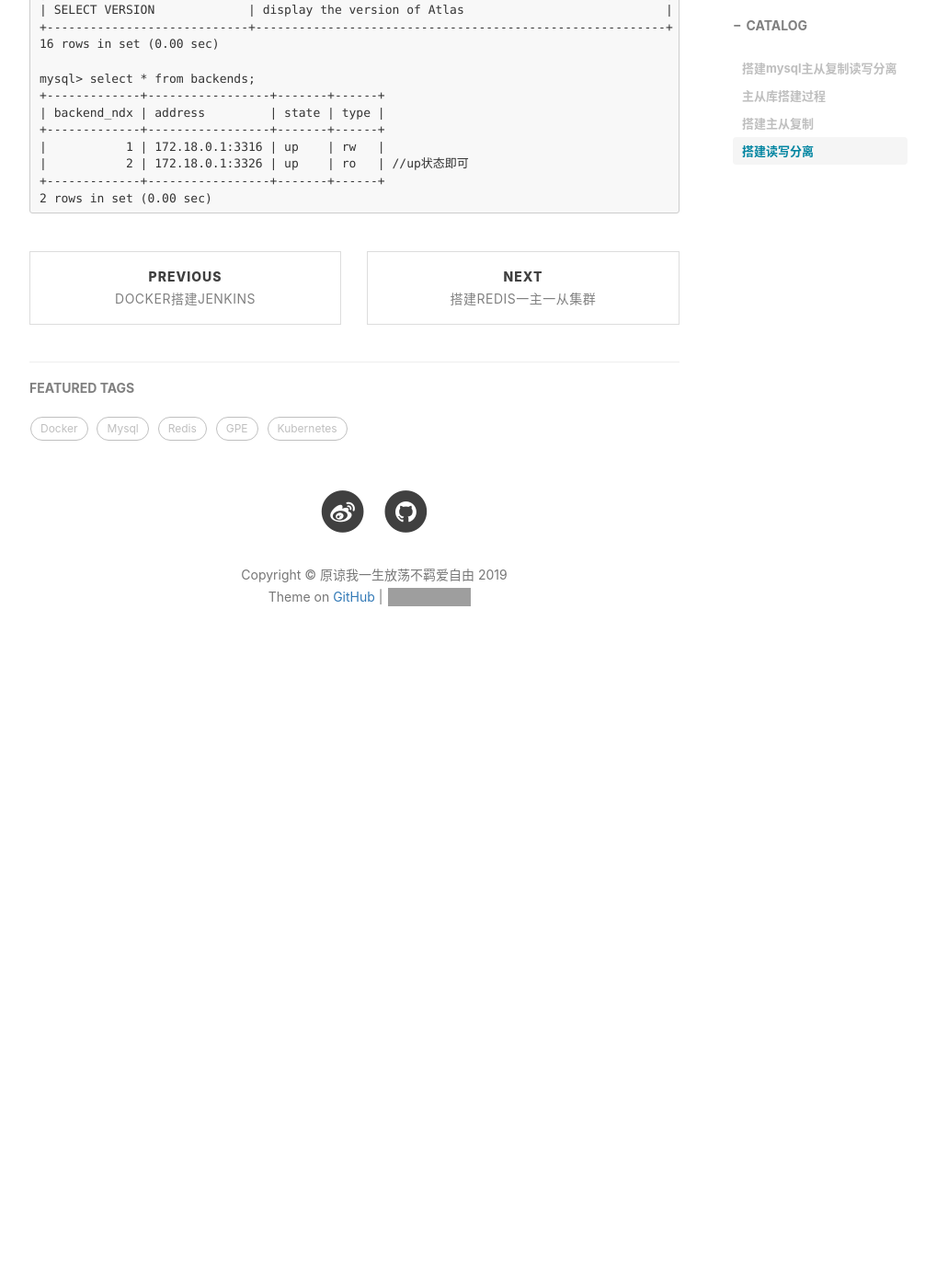
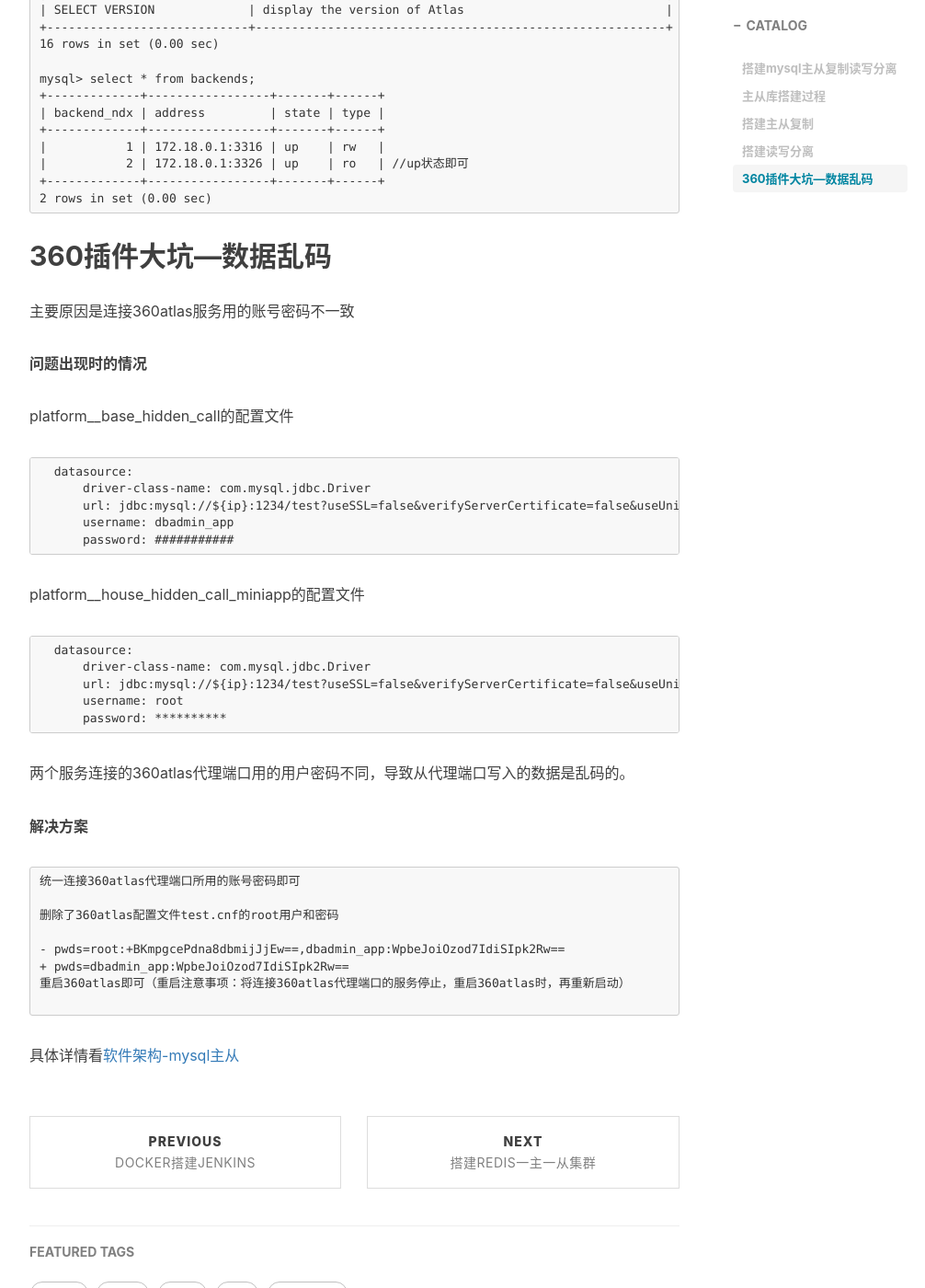
Before and after one commit to cyfkobe/github-cyf.github.io, a Jekyll site: the page built from _posts/2019-05-01-搭建mysql主从复制读写分离.md, in a window 1280 px wide and 1400 px high, scrolled down 3817 px. Shown: the whole window at 92% size, without its empty margins (233-1239 px from the left). Built offline with Jekyll 4.4.1, drawn with Linux system fonts in a browser that asks for light colours; nearby versions of some CDN libraries; comment, search, counter and statistics services are not loaded; before the commit the page ends 4570 px from its top, so only the background shows below that; grey boxes are pictures that could not be loaded.

Commit message:
360插件乱码问题

````diff
--- a/_posts/2019-05-01-搭建mysql主从复制读写分离.md
+++ b/_posts/2019-05-01-搭建mysql主从复制读写分离.md
@@ -176,3 +176,42 @@ mysql> select * from backends;
 +-------------+-----------------+-------+------+
 2 rows in set (0.00 sec)
 ```
+## 360插件大坑---数据乱码
+主要原因是连接360atlas服务用的账号密码不一致
+
+**问题出现时的情况**
+
+platform__base_hidden_call的配置文件
+
+```
+  datasource:
+      driver-class-name: com.mysql.jdbc.Driver
+      url: jdbc:mysql://${ip}:1234/test?useSSL=false&verifyServerCertificate=false&useUnicode=true&characterEncoding=UTF8
+      username: dbadmin_app
+      password: ###########
+```
+
+platform__house_hidden_call_miniapp的配置文件
+
+```
+  datasource:
+      driver-class-name: com.mysql.jdbc.Driver
+      url: jdbc:mysql://${ip}:1234/test?useSSL=false&verifyServerCertificate=false&useUnicode=true&characterEncoding=UTF8
+      username: root
+      password: **********
+```
+两个服务连接的360atlas代理端口用的用户密码不同，导致从代理端口写入的数据是乱码的。
+
+**解决方案**
+
+```
+统一连接360atlas代理端口所用的账号密码即可
+
+删除了360atlas配置文件test.cnf的root用户和密码
+
+- pwds=root:+BKmpgcePdna8dbmijJjEw==,dbadmin_app:WpbeJoiOzod7IdiSIpk2Rw==
++ pwds=dbadmin_app:WpbeJoiOzod7IdiSIpk2Rw==
+重启360atlas即可（重启注意事项：将连接360atlas代理端口的服务停止，重启360atlas时，再重新启动）
+
+```
+具体详情看[软件架构-mysql主从](https://www.jishuwen.com/d/2dCZ)
````
